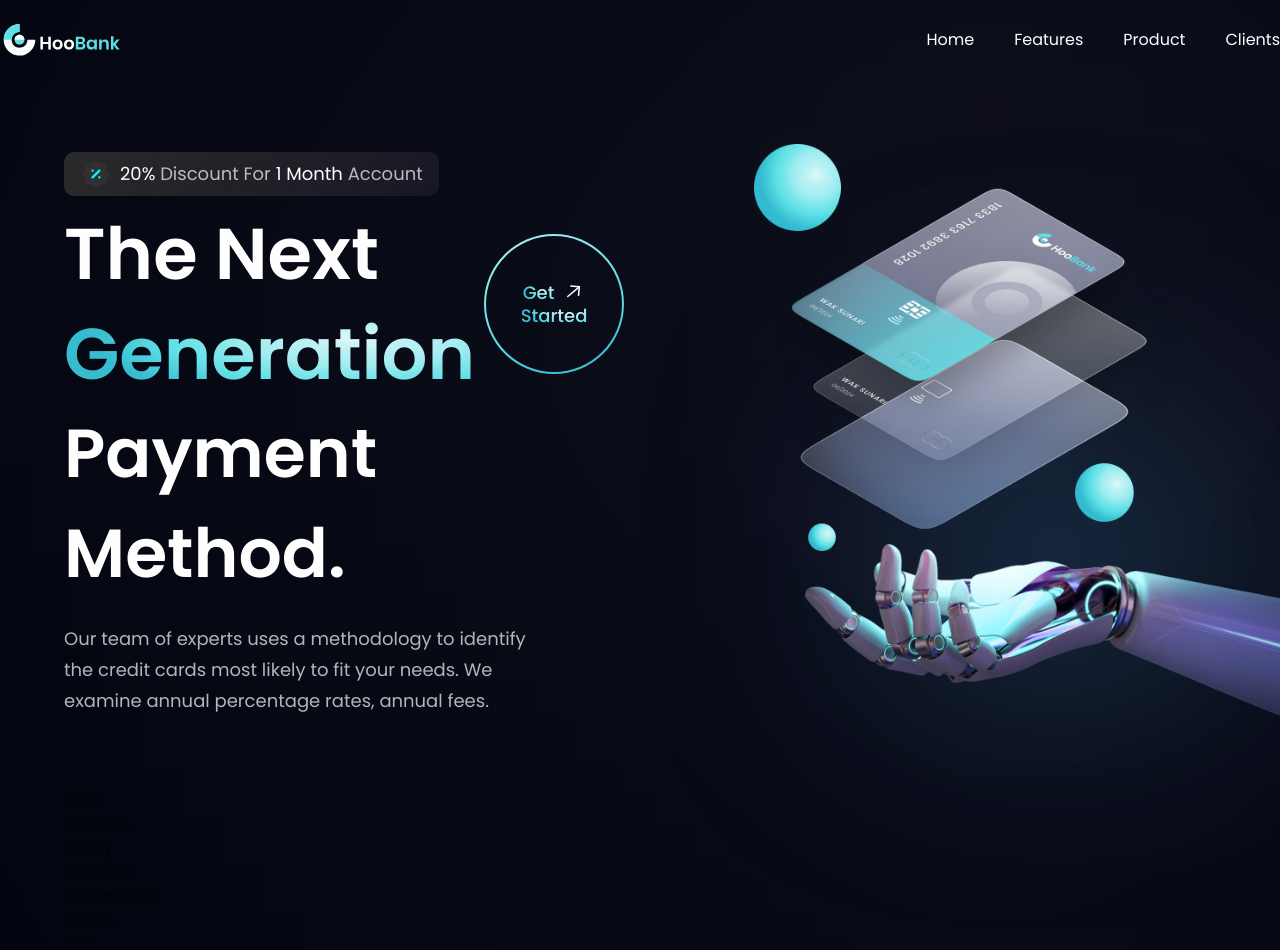
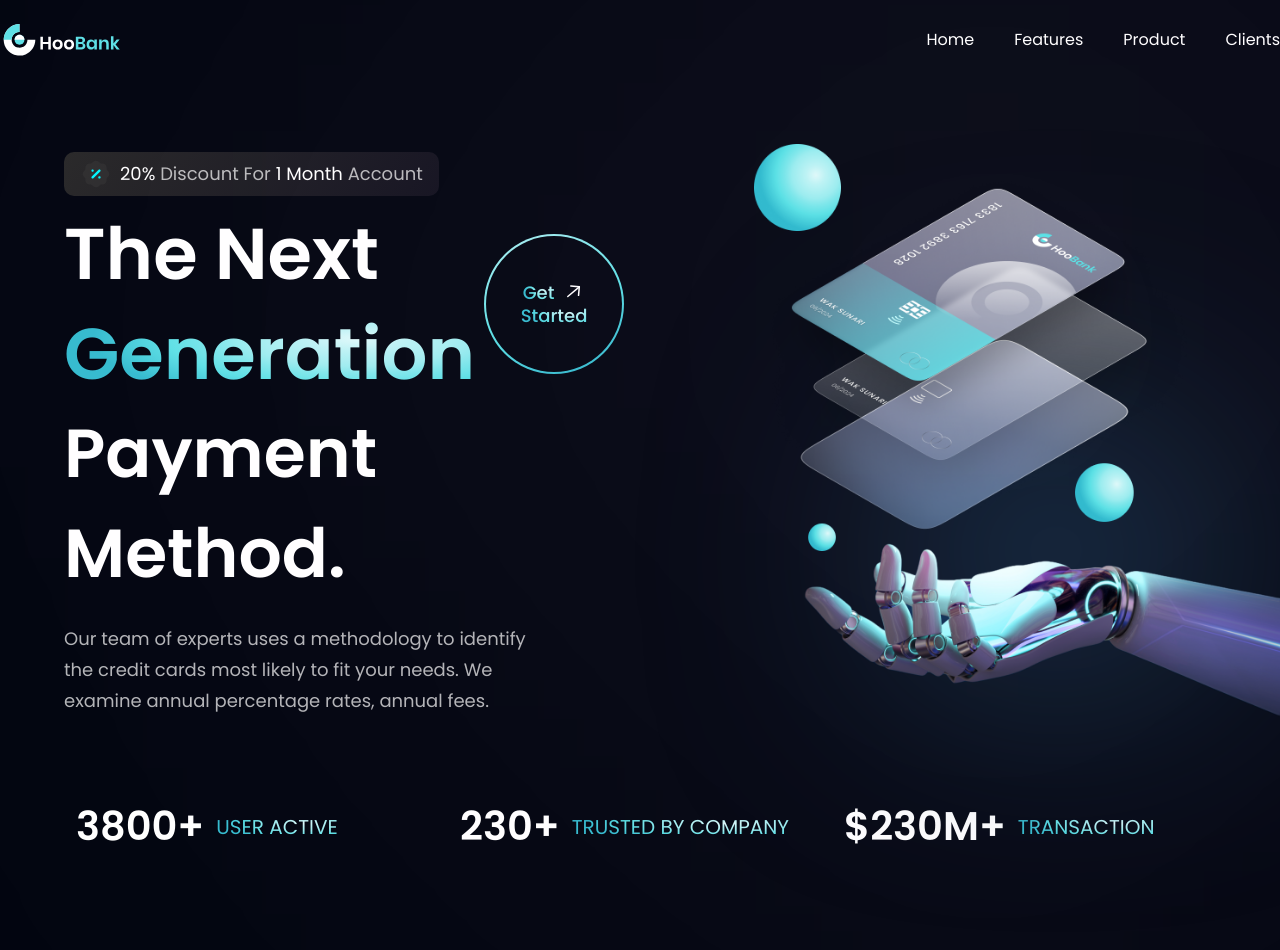
Before and after one commit to anomic84/bank-modern-app, a React (Vite) app: page / in a window 1280 px wide. Shown: the top 950 px of the page. Built offline with nearby package versions, Linux system fonts and the light colour scheme.

Commit message:
finished stats component

```diff
--- a/src/components/Stats.jsx
+++ b/src/components/Stats.jsx
@@ -1,9 +1,21 @@
-import React from 'react'
+import { stats } from '../constants'
+import styles from '../style'
 
-const Stats = () => {
-  return (
-    <div>Stats</div>
-  )
-}
+
+const Stats = () => (
+  <section className={` ${styles.flexCenter}
+  flex-row flex-wrap sm:mb-20 mb-6`}>
+    {stats.map((stat) => (
+      <div key={stat.id} className="flex-1 flex justify-start items-center
+  flex-row m-3">
+        <h4 className="font-poppins font-semibold xs:text-[40px] text-[30px]
+        xs:leading-[53px] leading-[43px] text-white">{stat.value}</h4>
+        <p className="font-poppins font-normal xs:text-[20px] text-[15px]
+        xs:leading-[26px] leading-[21px] text-gradient uppercase ml-3">{stat.title}</p>
+      </div>
+    ))}
+  </section>
+)
+
 
 export default Stats
```
